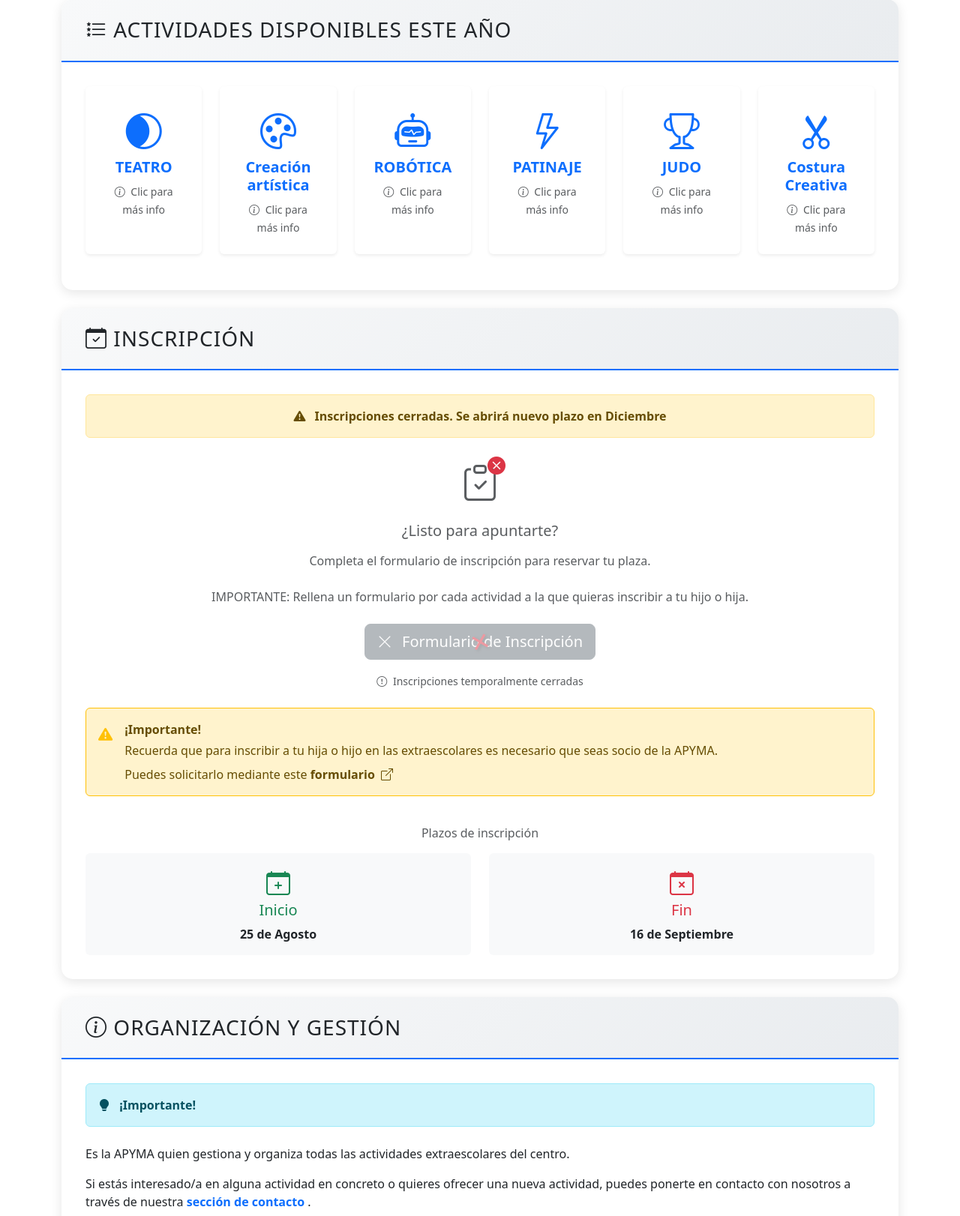
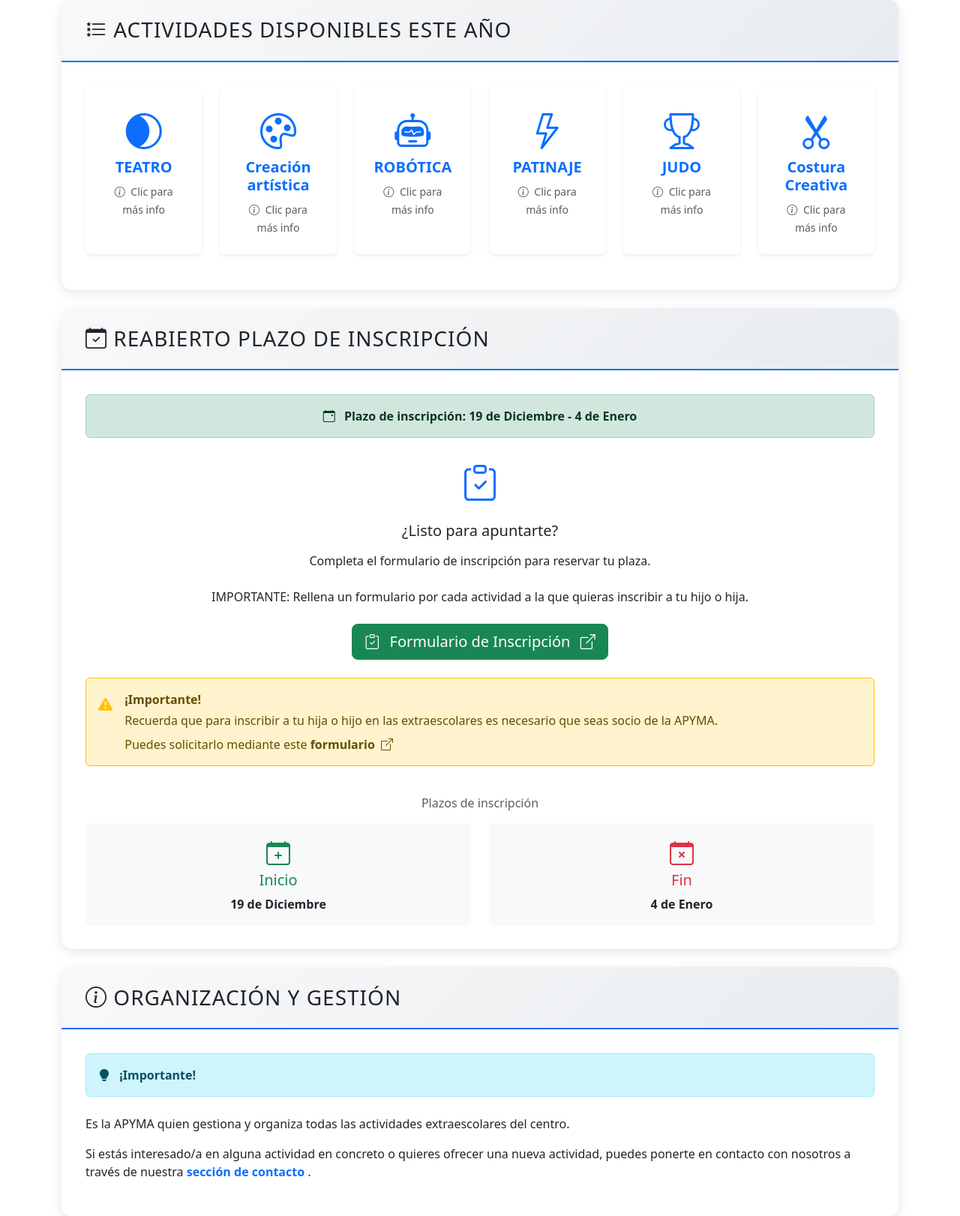
Before and after one commit to robeche/apyma-remontival, a Django app: page /es/extraescolares/ in a window 1280 px wide. Shown: the part 254-1876 px from the top of the page at 75% size. Run offline with Django 5.2, Linux system fonts and the light colour scheme.

Commit message:
Reabierto plazo extraescolares

```diff
--- a/usuarios/templates/usuarios/extraescolares.html
+++ b/usuarios/templates/usuarios/extraescolares.html
@@ -55,43 +55,35 @@
     <!-- Plazo de inscripción e Inscripción -->
     <div class="card card-modern mb-4 fade-in-up">
         <div class="card-header card-header-modern">
-            <h3><i class="bi bi-calendar-check text-success"></i> {% trans "Inscripción" %}</h3>
+            <h3><i class="bi bi-calendar-check text-success"></i> {% trans "Reabierto plazo de inscripción" %}</h3>
         </div>
         <div class="card-body card-body-modern">
-            <!-- Mensaje de inscripciones cerradas -->
-            <div class="alert alert-warning text-center mb-4" role="alert">
-                <i class="bi bi-exclamation-triangle-fill me-2"></i>
-                <strong>{% trans "Inscripciones cerradas. Se abrirá nuevo plazo en Diciembre" %}</strong>
+            <!-- Banner con fechas del plazo -->
+            <div class="alert alert-success text-center mb-4" role="alert">
+                <i class="bi bi-calendar-event me-2"></i>
+                <strong>{% trans "Plazo de inscripción: 19 de Diciembre - 4 de Enero" %}</strong>
             </div>
 
             <!-- Primera fila: Formulario de inscripción -->
             <div class="row mb-4">
                 <div class="col-12">
                     <div class="text-center">
-                        <div class="mb-3 position-relative" style="display: inline-block;">
-                            <i class="bi bi-clipboard-check text-muted" style="font-size: 3rem;"></i>
-                            <i class="bi bi-x-circle-fill text-danger position-absolute" style="font-size: 1.5rem; top: -5px; right: -10px;"></i>
+                        <div class="mb-3">
+                            <i class="bi bi-clipboard-check text-primary" style="font-size: 3rem;"></i>
                         </div>
-                        <h5 class="mb-3 text-muted">{% trans "¿Listo para apuntarte?" %}</h5>
-                        <p class="text-muted mb-4">
+                        <h5 class="mb-3">{% trans "¿Listo para apuntarte?" %}</h5>
+                        <p class="mb-4">
                             {% trans "Completa el formulario de inscripción para reservar tu plaza. " %}
                         </p>
-                        <p class="text-muted mb-4">
+                        <p class="mb-4">
 
                             {% trans "IMPORTANTE: Rellena un formulario por cada actividad a la que quieras inscribir a tu hijo o hija." %}
                         </p>
-                        <button class="btn btn-secondary btn-lg" disabled style="opacity: 0.5; cursor: not-allowed; position: relative;">
-                            <i class="bi bi-x-lg me-2"></i>
+                        <a href="https://forms.gle/9d3fNr4nRAXaRBPz6" target="_blank" class="btn btn-success btn-lg">
+                            <i class="bi bi-clipboard-check me-2"></i>
                             {% trans "Formulario de Inscripción" %}
-                            <span style="position: absolute; top: 50%; left: 50%; transform: translate(-50%, -50%) rotate(-15deg); font-size: 2rem; color: #dc3545; text-shadow: 2px 2px 4px rgba(0,0,0,0.3);">✕</span>
-                        </button>
-                        <div class="mt-3">
-                            <small class="text-muted">
-                                <i class="bi bi-exclamation-circle me-1"></i>
-                                {% trans "Inscripciones temporalmente cerradas" %}
-                            </small>
-                            </small>
-                        </div>
+                            <i class="bi bi-box-arrow-up-right ms-2"></i>
+                        </a>
                     </div>
                 </div>
             </div>
--- a/usuarios/views.py
+++ b/usuarios/views.py
@@ -849,9 +849,9 @@ def extraescolares(request):
 
     # Información general
     info_extraescolares = {
-        'plazo_inicio': '25 de Agosto',
-        'plazo_fin': '16 de Septiembre',
-        'formulario_url': 'https://docs.google.com/forms/d/e/1FAIpQLScuN-0ExifKUNCfpzrv-vWdFYoG0NbepxXGRkstMfOFwWUgSw/viewform?usp=dialog',
+        'plazo_inicio': '19 de Diciembre',
+        'plazo_fin': '4 de Enero',
+        'formulario_url': 'https://forms.gle/9d3fNr4nRAXaRBPz6',
         'extraescolares': extraescolares_disponibles
     }
 
```
Also changed, not shown: locale/eu/LC_MESSAGES/django.po, 1 other file.
